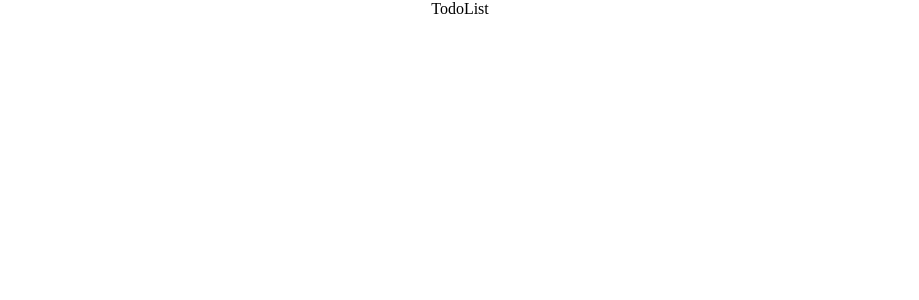
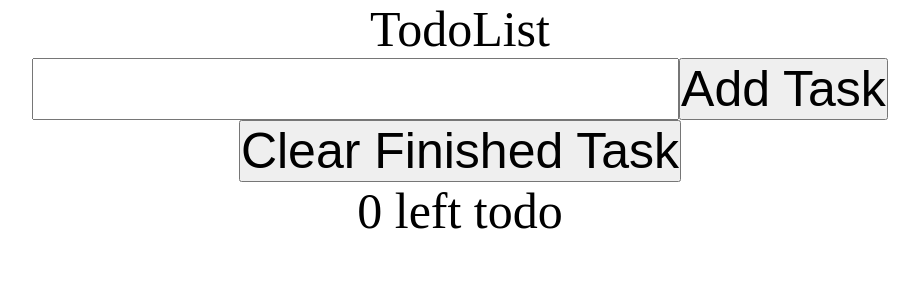
Before and after one commit to Westc13/todo-list-react, a React (Create React App) app: page / in a window 1280 px wide. Shown: the top 300 px of the page, without its empty margins (180-1099 px from the left). Built offline with nearby package versions, Linux system fonts and the light colour scheme.

Commit message:
set up HTML

```diff
--- a/src/App.js
+++ b/src/App.js
@@ -1,7 +1,15 @@
 import React from "react";
 import TodoList from "./TodoList";
 function App() {
-  return <TodoList />;
+  return (
+    <>
+      <TodoList />
+      <input type="text" />
+      <button>Add Task</button>
+      <button>Clear Finished Task</button>
+      <div>0 left todo</div>
+    </>
+  );
 }
 
 export default App;
--- a/src/index.css
+++ b/src/index.css
@@ -3,4 +3,5 @@
   padding: 0;
   box-sizing: border-box;
   text-align: center;
+  font-size: 50px;
 }
```
